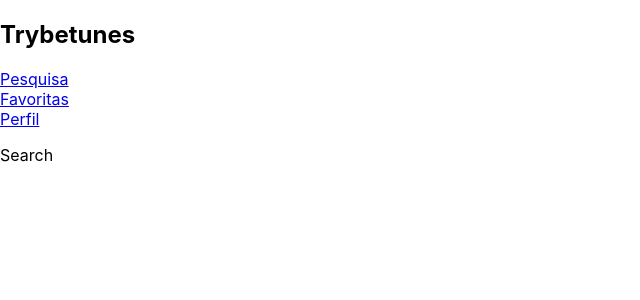
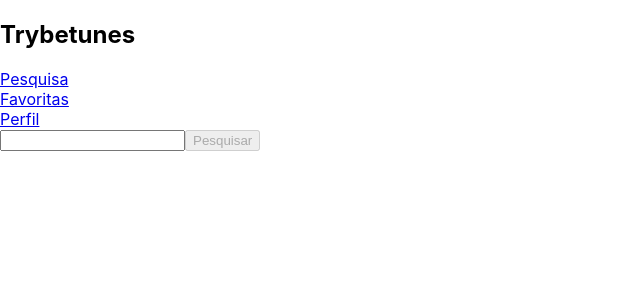
Before and after one commit to andreapmacedo/project-trybetunes, a React (Create React App) app: page /search in a window 1280 px wide. Shown: the top 300 px of the page, without its empty margins (0-640 px from the left). Built offline with nearby package versions, Linux system fonts and the light colour scheme.

Commit message:
adiciona requisito 5

```diff
--- a/src/pages/Login.jsx
+++ b/src/pages/Login.jsx
@@ -15,15 +15,15 @@ class Login extends React.Component {
             <div data-testid="page-login">
               Login
               <input
+                data-testid="login-name-input"
                 type="text"
                 name="user"
-                data-testid="login-name-input"
                 onChange={ handleChange }
                 value={ value }
               />
               <button
+                data-testid="login-submit-button"
                 type="submit"
-                data-testid="login-submit-button"
                 disabled={ value.length < minLenght }
                 onClick={ userLogin }
               >
--- a/src/pages/Search.jsx
+++ b/src/pages/Search.jsx
@@ -3,11 +3,41 @@ import { Fragment } from 'react/cjs/react.production.min';
 import Header from '../components/Header';
 
 class Search extends React.Component {
+  constructor() {
+    super();
+    this.state = {
+      artist: '',
+    };
+  }
+
+  inputHandleChange = ({ target }) => {
+    const { value, name } = target;
+    this.setState({ [name]: value });
+  }
+
   render() {
+    const { artist } = this.state;
+    const minLenght = 2;
     return (
       <Fragment>
         <Header />
-        <p data-testid="page-search">Search</p>
+        <div data-testid="page-search">
+          <input
+            data-testid="search-artist-input"
+            type="text"
+            name="artist"
+            onChange={ this.inputHandleChange }
+            value={ artist }
+          />
+          <button
+            data-testid="search-artist-button"
+            type="submit"
+            disabled={ artist.length < minLenght }
+            // onClick={ this.inputHandleChange }
+          >
+            Pesquisar
+          </button>
+        </div>
       </Fragment>
     );
   }
```
